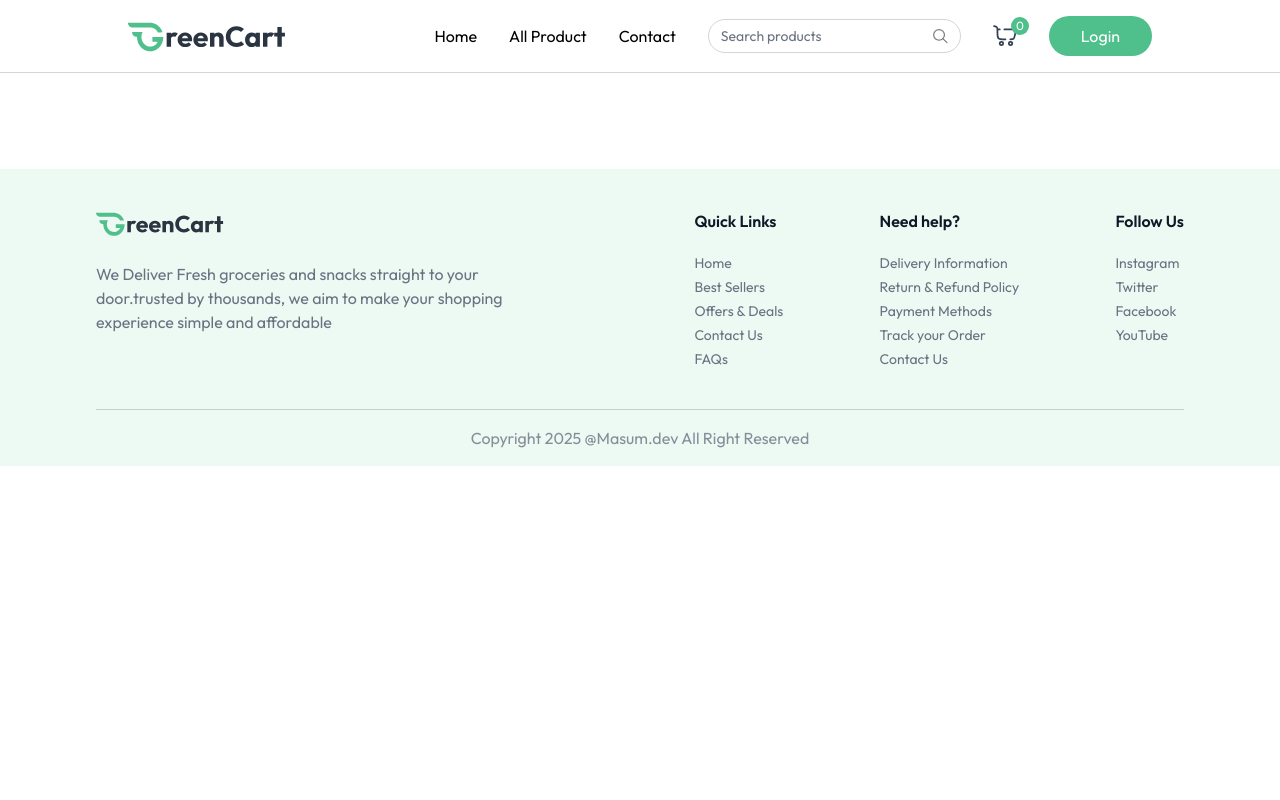
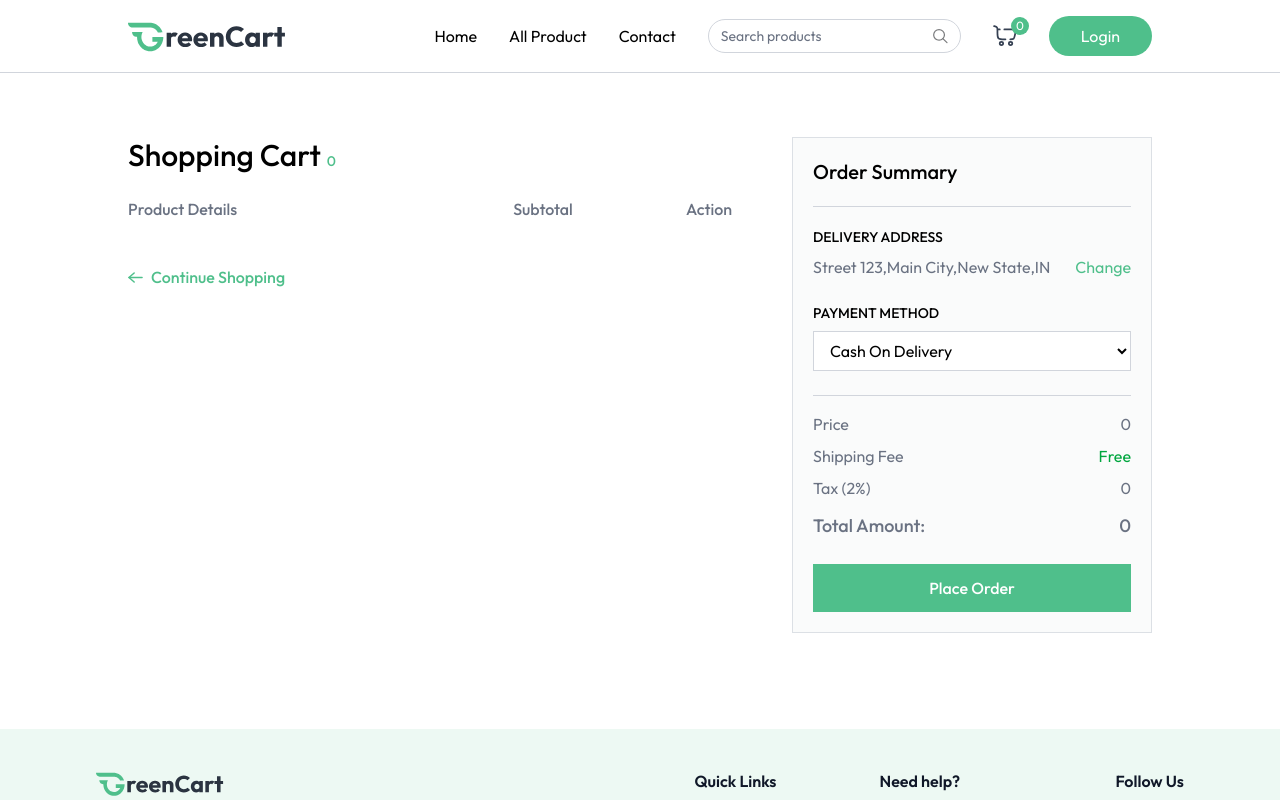
Before and after one commit to Masum0895/Glamour_Gems, a React (Vite) app in the folder client/: page /cart in a window 1280 px wide. Shown: the top 800 px of the page. Built offline with nearby package versions, Linux system fonts and the light colour scheme.

Commit message:
Cart Page Completed

```diff
--- a/client/src/App.jsx
+++ b/client/src/App.jsx
@@ -9,6 +9,7 @@
 import AllProducts from './pages/AllProducts'
 import ProductCategory from './pages/ProductCategory'
 import ProductDetails from './pages/ProductDetails'
+import Cart from './pages/Cart'
 
 const App = () => {
   const isSellerPath = useLocation().pathname.includes("seller")
@@ -26,6 +27,7 @@
           <Route path='/products' element={<AllProducts/>}/>
           <Route path='/products/:category' element={<ProductCategory/>}/>
           <Route path='/products/:category/:id' element={<ProductDetails/>}/>
+          <Route path='/cart' element={<Cart/>}/>
         </Routes>
       </div>
       {!isSellerPath && <Footer />}
--- /dev/null
+++ b/client/src/pages/Cart.jsx
@@ -0,0 +1,145 @@
+import { useEffect, useState } from "react";
+import { useAppContext } from "../context/AppContext";
+import { assets, dummyAddress } from "../assets/assets";
+
+const Cart = () => {
+    const [showAddress, setShowAddress] = useState(false)
+
+    const {products, currency, cartItems, removeFromCart, getCartCount, updateCartItem, navigate, getCartAmount} = useAppContext()
+
+    const [cartArray, setCartArray] = useState([])
+    const [addresses, setaddresses] = useState(dummyAddress)
+    const [selectedAddress, setSelectedAddress] = useState(dummyAddress[0])
+    const [paymentOption, setPaymentOption] = useState("COD")
+
+
+    const getCart = ()=>{
+        let tempArray = [];
+        for (const key in cartItems){
+            const product = products.find((item)=>item._id === key);
+            product.quantity = cartItems[key]
+            tempArray.push(product)
+        }
+        setCartArray(tempArray);
+    }
+
+    const placeOrder = async ()=>{
+
+    }
+
+    useEffect(()=>{
+        if (products.length > 0 && cartItems){
+            getCart();
+        }
+    },[products, cartItems])
+
+
+    return products.length > 0 && cartItems ?(
+        <div className="flex flex-col md:flex-row mt-16">
+            <div className='flex-1 max-w-4xl'>
+                <h1 className="text-3xl font-medium mb-6">
+                    Shopping Cart <span className="text-sm text-primary">{getCartCount()}</span>
+                </h1>
+
+                <div className="grid grid-cols-[2fr_1fr_1fr] text-gray-500 text-base font-medium pb-3">
+                    <p className="text-left">Product Details</p>
+                    <p className="text-center">Subtotal</p>
+                    <p className="text-center">Action</p>
+                </div>
+
+                {cartArray.map((product, index) => (
+                    <div key={index} className="grid grid-cols-[2fr_1fr_1fr] text-gray-500 items-center text-sm md:text-base font-medium pt-3">
+                        <div className="flex items-center md:gap-6 gap-3">
+                            <div onClick={()=>{
+                                navigate(`/products/${product.category.toLowerCase()}/${product._id}`); scrollTo(0,0)
+                            }} className="cursor-pointer w-24 h-24 flex items-center justify-center border border-gray-300 rounded overflow-hidden">
+                                <img className="max-w-full h-full object-cover" src={product.image[0]} alt={product.name} />
+                            </div>
+                            <div>
+                                <p className="hidden md:block font-semibold">{product.name}</p>
+                                <div className="font-normal text-gray-500/70">
+                                    <p>Weight: <span>{product.weight || "N/A"}</span></p>
+                                    <div className='flex items-center'>
+                                        <p>Qty:</p>
+                                        <select onChange={e => updateCartItem(product._id, Number(e.target.value))} value={cartItems[product._id]}className='outline-none'>
+                                            {Array(cartItems[product._id] >9 ? cartItems[product._id] : 9).fill('').map((_, index) => (
+                                                <option key={index} value={index + 1}>{index + 1}</option>
+                                            ))}
+                                        </select>
+                                    </div>
+                                </div>
+                            </div>
+                        </div>
+                        <p className="text-center">{currency}{product.offerPrice * product.quantity}</p>
+                        <button onClick={()=> removeFromCart(product._id)} className="cursor-pointer mx-auto">
+                            <img src={assets.remove_icon} alt='remove' className="inline-block w-6 h-6" />
+                        </button>
+                    </div>)
+                )}
+
+                <button onClick={()=> {navigate("/products");scrollTo(0,0)}} className="group cursor-pointer flex items-center mt-8 gap-2 text-primary font-medium">
+                    <img className="group-hover:-translate-x-1 transition" src={assets.arrow_right_icon_colored} alt="arrow" />
+                    Continue Shopping
+                </button>
+
+            </div>
+
+            <div className="max-w-[360px] w-full bg-gray-100/40 p-5 max-md:mt-16 border border-gray-300/70">
+                <h2 className="text-xl md:text-xl font-medium">Order Summary</h2>
+                <hr className="border-gray-300 my-5" />
+
+                <div className="mb-6">
+                    <p className="text-sm font-medium uppercase">Delivery Address</p>
+                    <div className="relative flex justify-between items-start mt-2">
+                        <p className="text-gray-500">{selectedAddress ? `${selectedAddress.street},${selectedAddress.city},${selectedAddress.state},${selectedAddress.country}`:"No address found"}</p>
+                        <button onClick={() => setShowAddress(!showAddress)} className="text-primary hover:underline cursor-pointer">
+                            Change
+                        </button>
+                        {showAddress && (
+                            <div className="absolute top-12 py-1 bg-white border border-gray-300 text-sm w-full">
+                                {addresses.map((address, index)=>(
+                                    <p onClick={() => {setSelectedAddress(address); setShowAddress(false)}} className="text-gray-500 p-2 hover:bg-gray-100">
+                                    {address.street},{address.city}, {address.state},{address.country}
+                                </p>
+                            ))}
+                                <p onClick={() => navigate("/add-address")} className="text-primary text-center cursor-pointer p-2 hover:bg-primary/10">
+                                    Add address
+                                </p>
+                            </div>
+                        )}
+                    </div>
+
+                    <p className="text-sm font-medium uppercase mt-6">Payment Method</p>
+
+                    <select onChange={e => setPaymentOption(e.target.value)} className="w-full border border-gray-300 bg-white px-3 py-2 mt-2 outline-none">
+                        <option value="COD">Cash On Delivery</option>
+                        <option value="Online">Online Payment</option>
+                    </select>
+                </div>
+
+                <hr className="border-gray-300" />
+
+                <div className="text-gray-500 mt-4 space-y-2">
+                    <p className="flex justify-between">
+                        <span>Price</span><span>{currency}{getCartAmount()}</span>
+                    </p>
+                    <p className="flex justify-between">
+                        <span>Shipping Fee</span><span className="text-green-600">Free</span>
+                    </p>
+                    <p className="flex justify-between">
+                        <span>Tax (2%)</span><span>{currency}{getCartAmount()*2/100}</span>
+                    </p>
+                    <p className="flex justify-between text-lg font-medium mt-3">
+                        <span>Total Amount:</span><span>{currency}{getCartAmount() + getCartAmount()*2/100}</span>
+                    </p>
+                </div>
+
+                <button onClick={placeOrder} className="w-full py-3 mt-6 cursor-pointer bg-primary text-white font-medium hover:bg-primary-dull transition">
+                    {paymentOption === "COD" ? "Place Order" :"Proceed to Checkout"}
+                </button>
+            </div>
+        </div>
+    ) : null;
+}
+
+export default Cart;
```
